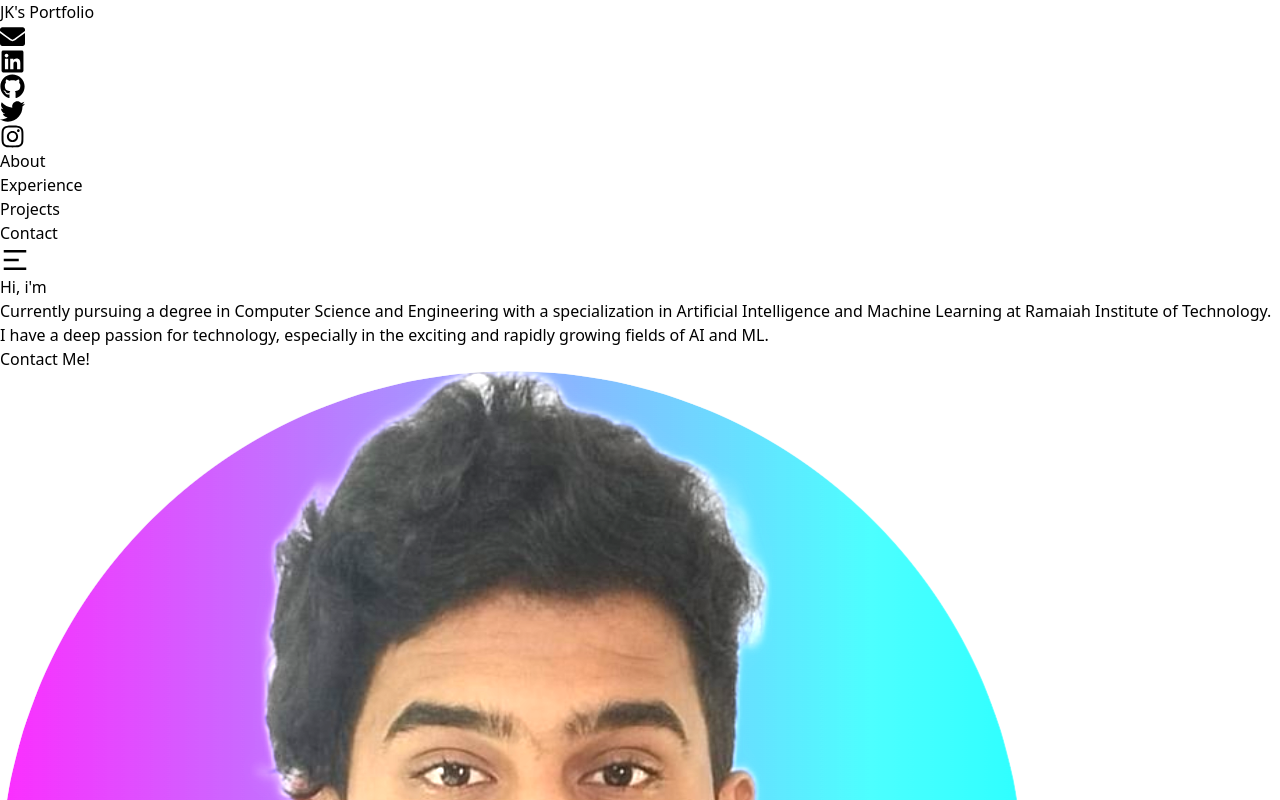
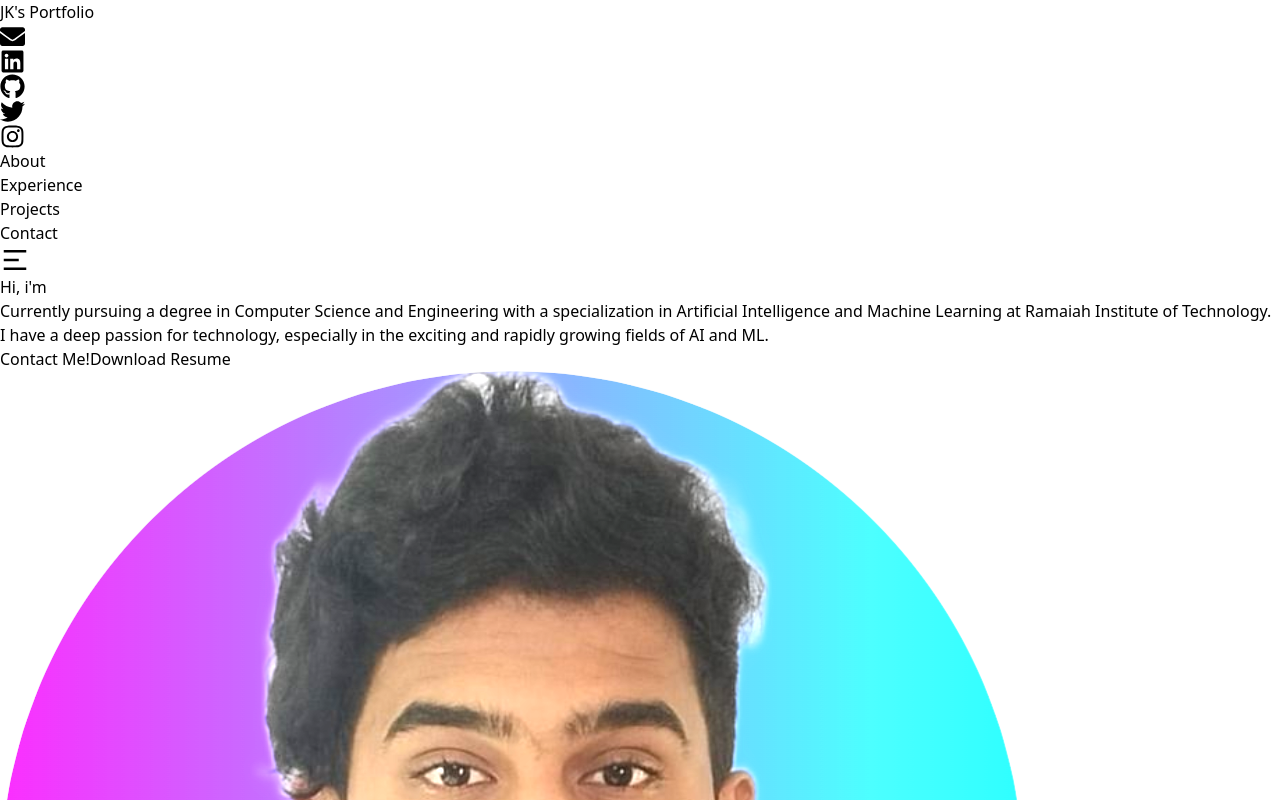
Before and after one commit to Jashwanth-rit/jk-portfolio, a React (Vite) app: page / in a window 1280 px wide. Shown: the top 800 px of the page. Built offline with nearby package versions, Linux system fonts and the light colour scheme.

Commit message:
update LinkedIn link and add resume download button

```diff
--- a/src/components/Navbar/Navbar.jsx
+++ b/src/components/Navbar/Navbar.jsx
@@ -17,7 +17,7 @@ const Navbar = () => {
           <a href="mailto:jk.karunadu01@gmail.com" target="_blank" rel="noopener noreferrer">
             <FaEnvelope className='text-white hover:text-gray-400 duration-300' size={25} />
           </a>
-          <a href="https://www.linkedin.com/in/jashwanth-071725310" target="_blank" rel="noopener noreferrer">
+          <a href="https://www.linkedin.com/in/jashwanth-jk-071725310/" target="_blank" rel="noopener noreferrer">
             <FaLinkedin className='text-white hover:text-gray-400 duration-300' size={25} />
           </a>
           <a href="https://github.com/Jashwanth-rit" target="_blank" rel="noopener noreferrer">
--- a/src/components/home/Home.jsx
+++ b/src/components/home/Home.jsx
@@ -1,6 +1,7 @@
 import React from "react";
-import pic from '../../assets/profile1.png';
+import pic from "../../assets/profile1.png";
 import TextChanges from "../TextChanges/TextChanges";
+import resume from "../../assets/Jk_resume.pdf";
 
 const Home = () => {
   return (
@@ -11,17 +12,32 @@ const Home = () => {
             <TextChanges />
           </h1>
           <p className="text-sm md:text-2xl mb-8">
-            Currently pursuing a degree in Computer Science and Engineering with a specialization in Artificial Intelligence and Machine Learning at Ramaiah Institute of Technology.
-            I have a deep passion for technology, especially in the exciting and rapidly growing fields of AI and ML.
+            Currently pursuing a degree in Computer Science and Engineering with
+            a specialization in Artificial Intelligence and Machine Learning at
+            Ramaiah Institute of Technology. I have a deep passion for
+            technology, especially in the exciting and rapidly growing fields of
+            AI and ML.
           </p>
-          <a href="#Footer">
-            <button className="mt-5 text-white py-2 px-3 text-sm md:text-lg md:py-2 md:px-4 hover:opacity-85 duration-300 hover:scale-105 font-semibold rounded-3xl bg-[#465697]">
-              Contact Me!
-            </button>
-          </a>
+          <div className="mt-5">
+            <a href="#Footer">
+              <button className="text-white py-2 px-3 text-sm md:text-lg md:py-2 md:px-4 hover:opacity-85 duration-300 hover:scale-105 font-semibold rounded-3xl bg-[#465697] mr-4">
+                Contact Me!
+              </button>
+            </a>
+
+            <a href={resume} download="Jk_resume.pdf">
+              <button className="mt-5 text-white py-2 px-3 text-sm md:text-lg md:py-2 md:px-4 hover:opacity-85 duration-300 hover:scale-105 font-semibold rounded-3xl bg-[#465697]">
+                Download Resume
+              </button>
+            </a>
+          </div>
         </div>
         <div className="relative ">
-          <img src={pic} alt="Profile" className="w-full md:w-auto shadow-lg relative z-10" />
+          <img
+            src={pic}
+            alt="Profile"
+            className="w-full md:w-auto shadow-lg relative z-10"
+          />
           <div className="absolute inset-0 bg-white opacity-80 blur-md rounded-full z-0"></div>
         </div>
       </div>
@@ -29,9 +45,4 @@ const Home = () => {
   );
 };
 
-{/* <div className="relative flex items-center justify-center">
-<div className="absolute w-40 h-40 md:w-60 md:h-60 bg-white rounded-full blur-lg opacity-50"></div>
-<img src={pic} alt="Profile" className="w-40 h-40 md:w-60 md:h-60 object-cover rounded-full relative z-10" />
-</div> */}
-
 export default Home;
```
Also changed, not shown: 1 other file (tests, documents, lock files or other folders).
